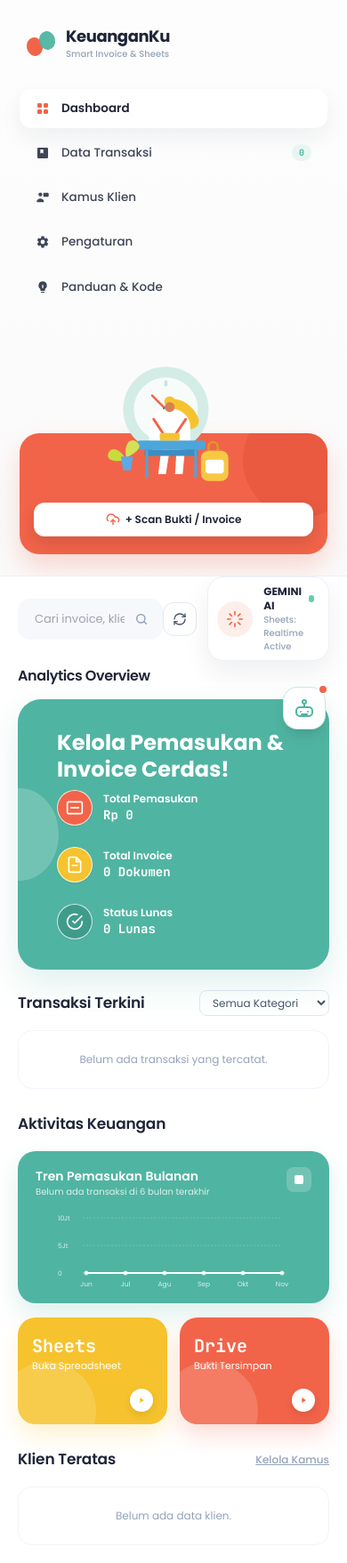
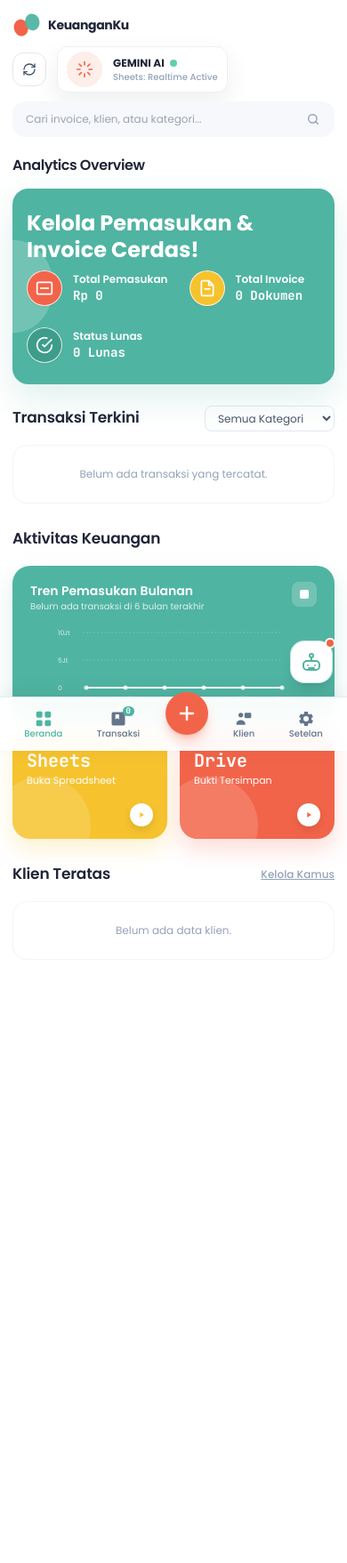
Before and after one commit to FarizalA/invv, a Flask app: page / in a window 390 px wide. Shown: the whole page at 89% size. After the commit the page ends 1079 px from the top, so only its background shows below. Run offline with Flask 3, Linux system fonts and the light colour scheme; data that the repository does not hold is empty; some libraries are stand-ins or nearby versions.

Commit message:
feat(mobile): optimize mobile responsive layout with bottom navigation bar and floating scan action

```diff
--- a/static/css/style.css
+++ b/static/css/style.css
@@ -539,7 +539,7 @@
       }
     }
 
-    @media (max-width: 900px) {
+    @media (max-width: 900px) and (min-width: 769px) {
       .app-layout {
         flex-direction: column;
       }
@@ -557,3 +557,104 @@
         grid-template-columns: 1fr;
       }
     }
+
+    /* ======================================================== */
+    /* MOBILE OPTIMIZATION (< 768px)                            */
+    /* ======================================================== */
+    @media (max-width: 768px) {
+      .app-layout {
+        flex-direction: column;
+      }
+
+      /* Sembunyikan sidebar desktop di mobile */
+      .sidebar {
+        display: none !important;
+      }
+
+      /* Beri ruang scroll bawah untuk mobile bottom navigation */
+      .main-content {
+        padding: 14px 14px calc(80px + env(safe-area-inset-bottom, 12px)) !important;
+        gap: 16px;
+      }
+
+      /* Header & Search Bar */
+      .top-bar {
+        height: auto;
+        flex-wrap: wrap;
+        gap: 10px;
+        padding-bottom: 4px;
+      }
+
+      .search-box {
+        width: 100% !important;
+        order: 3;
+      }
+
+      .search-box input {
+        padding: 10px 38px 10px 14px;
+        font-size: 12px;
+      }
+
+      .status-system-pill {
+        padding: 5px 10px;
+        border-radius: 12px;
+      }
+
+      /* Hero Banner di Mobile */
+      .hero-banner {
+        padding: 18px 16px !important;
+        border-radius: 18px !important;
+      }
+
+      .hero-title {
+        font-size: 1.2rem !important;
+        line-height: 1.3 !important;
+        margin-bottom: 10px !important;
+      }
+
+      .hero-stats-badges {
+        display: grid !important;
+        grid-template-columns: 1fr !important;
+        gap: 8px !important;
+      }
+
+      .bottom-grid {
+        grid-template-columns: 1fr !important;
+      }
+
+      /* Floating AI Bot di atas Bottom Nav */
+      #ai-chat-bubble {
+        bottom: calc(4.75rem + env(safe-area-inset-bottom, 0px)) !important;
+        right: 1rem !important;
+      }
+
+      #ai-chat-window {
+        position: fixed !important;
+        bottom: calc(4.5rem + env(safe-area-inset-bottom, 0px)) !important;
+        right: 0.75rem !important;
+        left: 0.75rem !important;
+        width: auto !important;
+        max-width: none !important;
+        height: 72vh !important;
+        border-radius: 20px !important;
+      }
+
+      /* Mobile Navigation Highlight */
+      .mobile-nav-btn {
+        color: #64748b;
+      }
+
+      .mobile-nav-btn.active {
+        color: var(--teal) !important;
+      }
+
+      .mobile-nav-btn.active svg {
+        color: var(--teal) !important;
+        transform: scale(1.1);
+        transition: transform 0.2s cubic-bezier(0.34, 1.56, 0.64, 1);
+      }
+    }
+
+    .safe-area-pb {
+      padding-bottom: calc(0.35rem + env(safe-area-inset-bottom, 0px));
+    }
--- a/static/js/app.js
+++ b/static/js/app.js
@@ -197,16 +197,26 @@
       showToast(`Menampilkan invoice untuk klien: ${clientName}`);
     }
 
+    function updateTxCountBadges(count) {
+      const sbCount = document.getElementById('sidebar-tx-count');
+      if (sbCount) sbCount.textContent = count;
+      const mbCount = document.getElementById('mobile-tx-count');
+      if (mbCount) mbCount.textContent = count;
+    }
+
     // SPA Navigation Switcher
     function switchNavTab(tabName) {
       document.querySelectorAll('.tab-view').forEach(v => v.classList.remove('active'));
       document.querySelectorAll('.nav-btn').forEach(b => b.classList.remove('active'));
+      document.querySelectorAll('.mobile-nav-btn').forEach(b => b.classList.remove('active'));
 
       const activeView = document.getElementById(`tab-view-${tabName}`);
       const activeBtn = document.getElementById(`nav-btn-${tabName}`);
+      const activeMobileBtn = document.getElementById(`mobile-nav-${tabName}`);
 
       if (activeView) activeView.classList.add('active');
       if (activeBtn) activeBtn.classList.add('active');
+      if (activeMobileBtn) activeMobileBtn.classList.add('active');
 
       if (tabName === 'transactions') renderTransactionsTable(monitorRecordsCache);
       if (tabName === 'clients') loadClients();
@@ -494,8 +504,7 @@
       renderRecentInvoices(monitorRecordsCache);
       renderTopClients(monitorRecordsCache);
       renderTransactionsTable(monitorRecordsCache);
-      const sbCount = document.getElementById('sidebar-tx-count');
-      if (sbCount) sbCount.textContent = monitorRecordsCache.length;
+      updateTxCountBadges(monitorRecordsCache.length);
 
       closeScanModal();
       showToast(isAuto ? '⚡ Auto-Save: Menyimpan ke Sheets & Drive...' : '⚡ Menyimpan transaksi...');
@@ -581,7 +590,7 @@
             if (topLink) topLink.href = res.spreadsheet_url;
           }
 
-          document.getElementById('sidebar-tx-count').textContent = res.rows.length;
+          updateTxCountBadges(res.rows.length);
         }
       } catch (e) {
         console.error('Error fetching records:', e);
@@ -1289,8 +1298,7 @@
           renderRecentInvoices(monitorRecordsCache);
           renderTopClients(monitorRecordsCache);
           renderTransactionsTable(monitorRecordsCache);
-          const sbCount = document.getElementById('sidebar-tx-count');
-          if (sbCount) sbCount.textContent = monitorRecordsCache.length;
+          updateTxCountBadges(monitorRecordsCache.length);
         }
 
         // Jika baris ini baru saja di-Auto-Save dan proses simpan ke Sheets/Drive masih berjalan, tunggu sampai selesai agar row_id & drive_url akurat
--- /dev/null
+++ b/templates/components/mobile_nav.html
@@ -0,0 +1,52 @@
+<!-- ================= MOBILE BOTTOM NAVIGATION BAR ================= -->
+<nav class="md:hidden fixed bottom-0 left-0 right-0 z-40 bg-white/95 backdrop-blur-md border-t border-slate-200/90 shadow-[0_-4px_25px_rgba(15,23,42,0.06)] px-2 py-1.5 flex items-center justify-around safe-area-pb">
+  <!-- Tab 1: Dashboard -->
+  <button id="mobile-nav-dashboard" onclick="switchNavTab('dashboard')" class="mobile-nav-btn active flex flex-col items-center justify-center py-1 px-2.5 rounded-xl text-slate-500 hover:text-brandDark transition-all">
+    <svg class="w-5 h-5 mb-0.5" viewBox="0 0 24 24" fill="currentColor">
+      <rect x="3" y="3" width="7.5" height="7.5" rx="1.8"/>
+      <rect x="13.5" y="3" width="7.5" height="7.5" rx="1.8"/>
+      <rect x="3" y="13.5" width="7.5" height="7.5" rx="1.8"/>
+      <rect x="13.5" y="13.5" width="7.5" height="7.5" rx="1.8"/>
+    </svg>
+    <span class="text-[10px] font-medium leading-none">Beranda</span>
+  </button>
+
+  <!-- Tab 2: Transaksi -->
+  <button id="mobile-nav-transactions" onclick="switchNavTab('transactions')" class="mobile-nav-btn relative flex flex-col items-center justify-center py-1 px-2.5 rounded-xl text-slate-500 hover:text-brandDark transition-all">
+    <div class="relative">
+      <svg class="w-5 h-5 mb-0.5" viewBox="0 0 24 24" fill="currentColor">
+        <path d="M5 3h14a2 2 0 0 1 2 2v14a2 2 0 0 1-2 2H5a2 2 0 0 1-2-2V5a2 2 0 0 1 2-2zm3 3v7l2.5-1.8L13 13V6H8z"/>
+      </svg>
+      <span id="mobile-tx-count" class="absolute -top-1 -right-2 text-[9px] bg-brandTeal text-white font-bold px-1 rounded-full leading-tight font-mono">0</span>
+    </div>
+    <span class="text-[10px] font-medium leading-none">Transaksi</span>
+  </button>
+
+  <!-- Center FAB: Scan Quick Action -->
+  <div class="relative -top-3">
+    <button onclick="triggerScanModal()" title="Scan Bukti / Invoice" class="w-12 h-12 rounded-full bg-brandCoral hover:bg-brandCoralDark active:scale-95 text-white flex items-center justify-center shadow-lg shadow-brandCoral/35 transition-all">
+      <svg class="w-6 h-6" viewBox="0 0 24 24" fill="none" stroke="currentColor" stroke-width="2.5" stroke-linecap="round" stroke-linejoin="round">
+        <line x1="12" y1="5" x2="12" y2="19"/>
+        <line x1="5" y1="12" x2="19" y2="12"/>
+      </svg>
+    </button>
+  </div>
+
+  <!-- Tab 3: Klien -->
+  <button id="mobile-nav-clients" onclick="switchNavTab('clients')" class="mobile-nav-btn flex flex-col items-center justify-center py-1 px-2.5 rounded-xl text-slate-500 hover:text-brandDark transition-all">
+    <svg class="w-5 h-5 mb-0.5" viewBox="0 0 24 24" fill="currentColor">
+      <circle cx="8" cy="7" r="3.2"/>
+      <path d="M2 19c0-3 2.7-5.2 6-5.2s6 2.2 6 5.2v1H2v-1z"/>
+      <rect x="13" y="4" width="9" height="7" rx="1.5"/>
+    </svg>
+    <span class="text-[10px] font-medium leading-none">Klien</span>
+  </button>
+
+  <!-- Tab 4: Pengaturan -->
+  <button id="mobile-nav-settings" onclick="switchNavTab('settings')" class="mobile-nav-btn flex flex-col items-center justify-center py-1 px-2.5 rounded-xl text-slate-500 hover:text-brandDark transition-all">
+    <svg class="w-5 h-5 mb-0.5" viewBox="0 0 24 24" fill="currentColor">
+      <path d="M19.14 12.94c.04-.3.06-.61.06-.94 0-.32-.02-.64-.07-.94l2.03-1.58a.49.49 0 0 0 .12-.61l-1.92-3.32a.49.49 0 0 0-.59-.22l-2.39.96c-.5-.38-1.03-.7-1.62-.94l-.36-2.54a.48.48 0 0 0-.48-.41h-3.84c-.24 0-.43.17-.47.41l-.36 2.54c-.59.24-1.13.57-1.62.94l-2.39-.96a.49.49 0 0 0-.59.22L2.74 8.87c-.12.21-.08.47.12.61l2.03 1.58c-.05.3-.07.62-.07.94s.02.64.07.94l-2.03 1.58a.49.49 0 0 0-.12.61l1.92 3.32c.12.22.37.29.59.22l2.39-.96c.5.38 1.03.7 1.62.94l.36 2.54c.05.24.24.41.48.41h3.84c.24 0 .44-.17.47-.41l.36-2.54c.59-.24 1.13-.56 1.62-.94l2.39.96c.22.08.47 0 .59-.22l1.92-3.32c.12-.22.07-.47-.12-.61l-2.01-1.58zM12 15.6A3.6 3.6 0 1 1 12 8.4a3.6 3.6 0 0 1 0 7.2z"/>
+    </svg>
+    <span class="text-[10px] font-medium leading-none">Setelan</span>
+  </button>
+</nav>
--- a/templates/components/tab_transactions.html
+++ b/templates/components/tab_transactions.html
@@ -33,11 +33,10 @@
                   <th class="px-4 py-3">Tanggal</th>
                   <th class="px-4 py-3">No. Invoice / Ref</th>
                   <th class="px-4 py-3">Nama Klien</th>
-                  <th class="px-4 py-3">Deskripsi &amp; Kategori</th>
+                  <th class="px-4 py-3">Deskripsi</th>
                   <th class="px-4 py-3 text-right">Total Nominal</th>
                   <th class="px-4 py-3 text-center">Bank</th>
                   <th class="px-4 py-3 text-center">Status</th>
-                  <th class="px-4 py-3 text-center">Bukti Drive</th>
                   <th class="px-4 py-3 text-center">Aksi</th>
                 </tr>
               </thead>
--- a/templates/components/topbar.html
+++ b/templates/components/topbar.html
@@ -1,4 +1,13 @@
 <header class="top-bar">
+        <!-- Mobile Logo & Brand (Only visible on mobile) -->
+        <div class="flex items-center gap-2 md:hidden cursor-pointer shrink-0" onclick="switchNavTab('dashboard')">
+          <div class="brand-logo-dots scale-90">
+            <span class="dot-coral"></span>
+            <span class="dot-teal"></span>
+          </div>
+          <span class="font-bold text-sm text-brandDark tracking-tight">KeuanganKu</span>
+        </div>
+
         <!-- Search Input -->
         <div class="search-box">
           <input type="text" id="global-search-input" placeholder="Cari invoice, klien, atau kategori..." oninput="handleGlobalSearch(this.value)" />
--- a/templates/index.html
+++ b/templates/index.html
@@ -60,6 +60,7 @@
     </main>
   </div>
 
+  {% include 'components/mobile_nav.html' %}
   {% include 'components/ai_bot.html' %}
   {% include 'components/modals.html' %}
 
```
